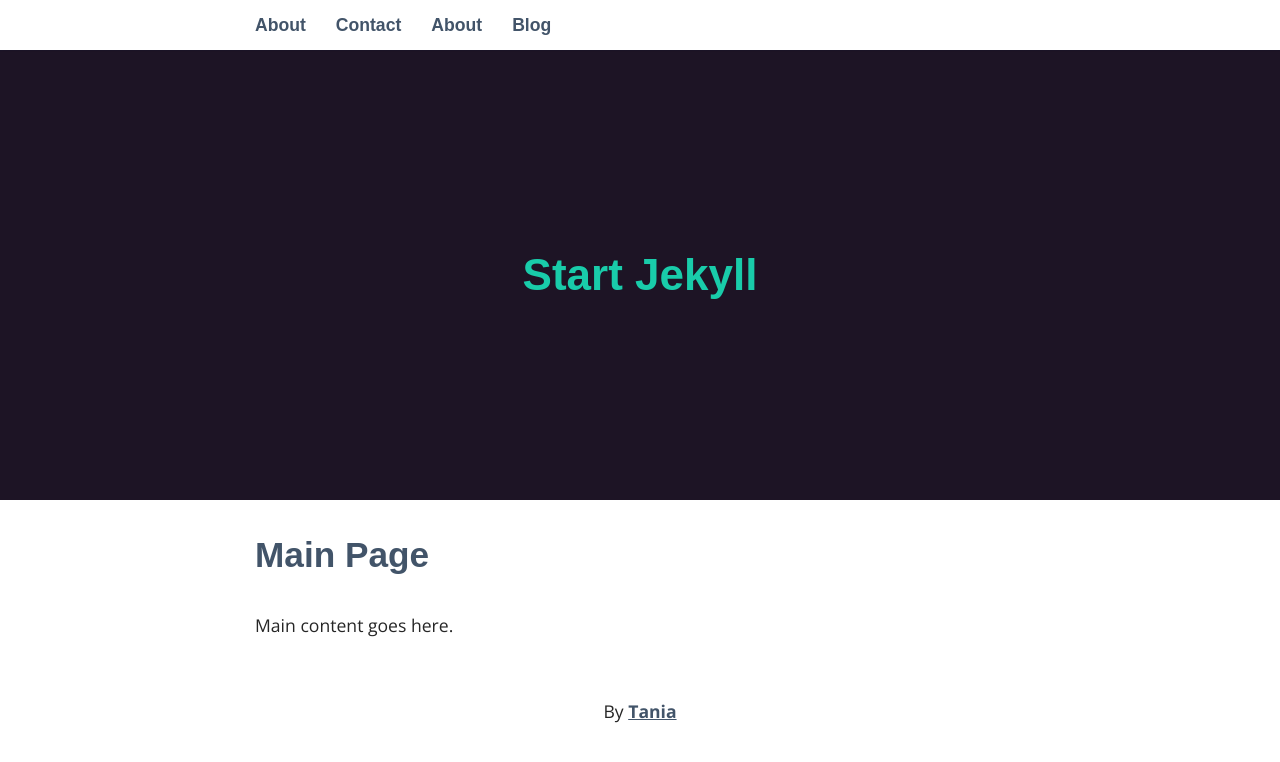
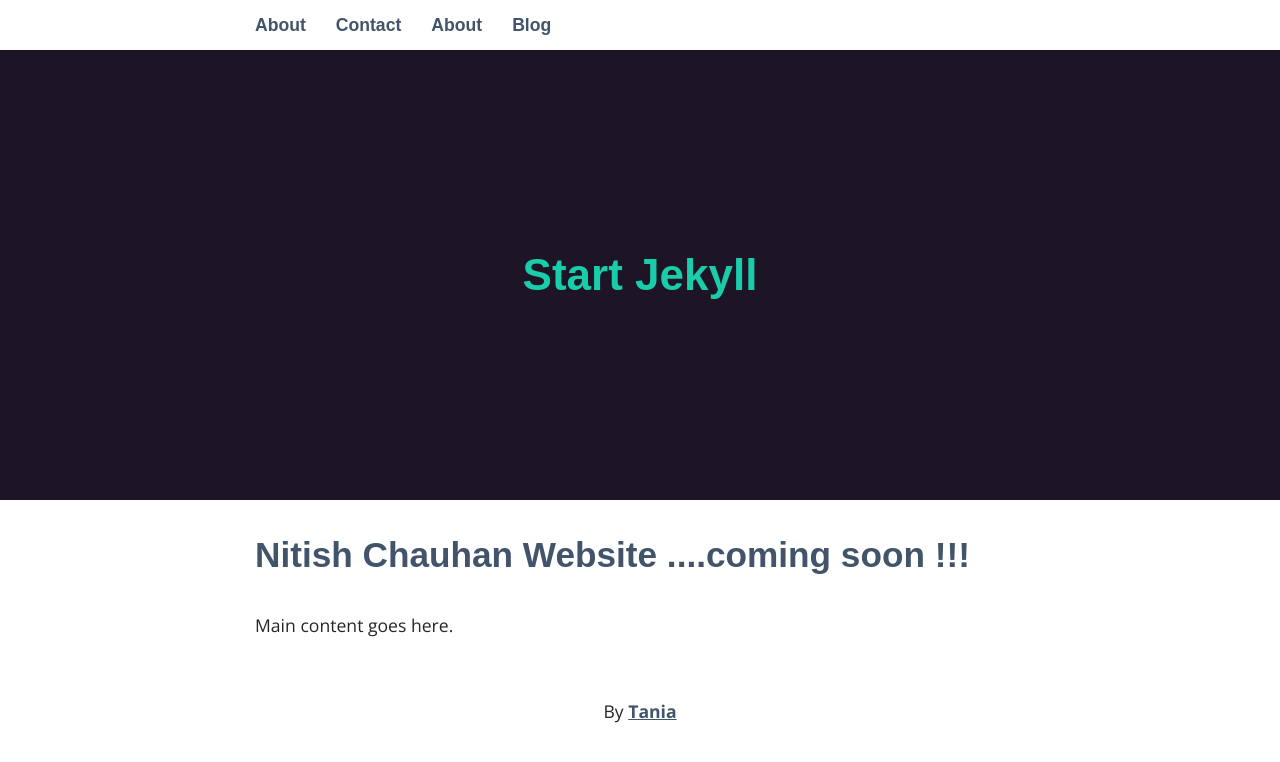
Before and after one commit to Nitish18/Nitish18.github.io, a Jekyll site: the page built from index.html, in a window 1280 px wide. Shown: the top 762 px of the page. Built offline with Jekyll 4.4.1, drawn with Linux system fonts in a browser that asks for light colours; some web fonts are replaced.

Commit message:
Update index.html
SOme changes

```diff
--- a/index.html
+++ b/index.html
@@ -2,6 +2,6 @@
 layout: default
 ---
 
-  <h2>Main Page</h2>
+  <h2>Nitish Chauhan Website ....coming soon !!!</h2>
 
   Main content goes here.
```
